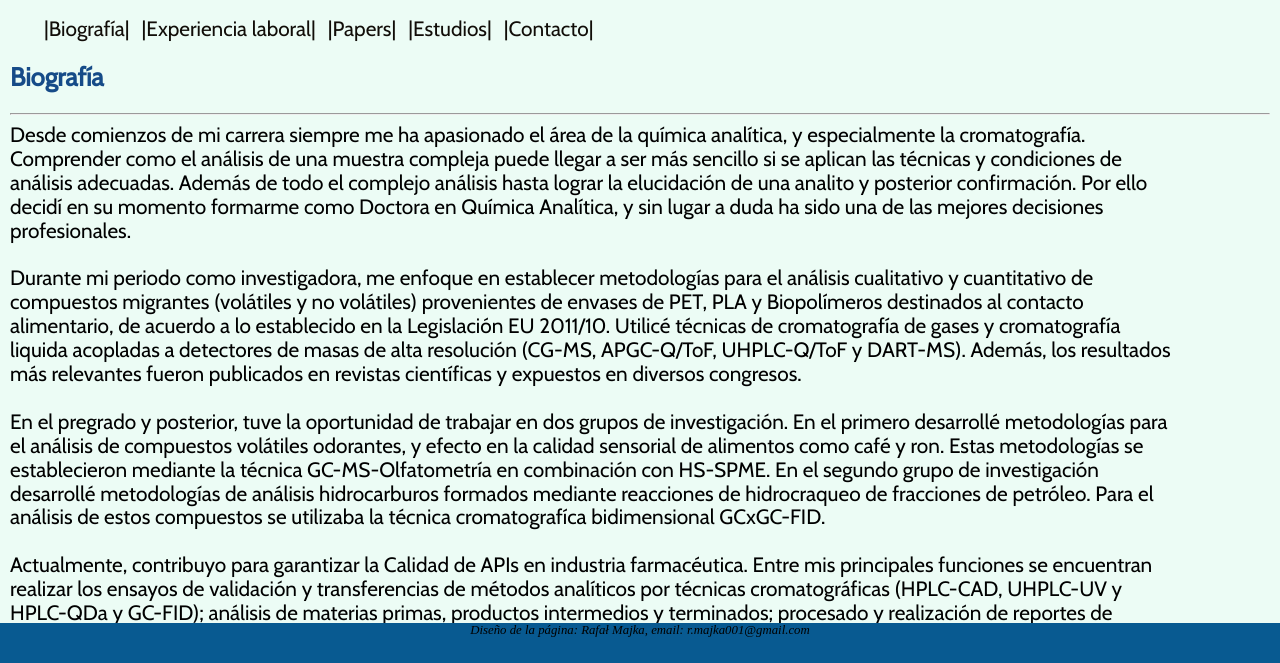
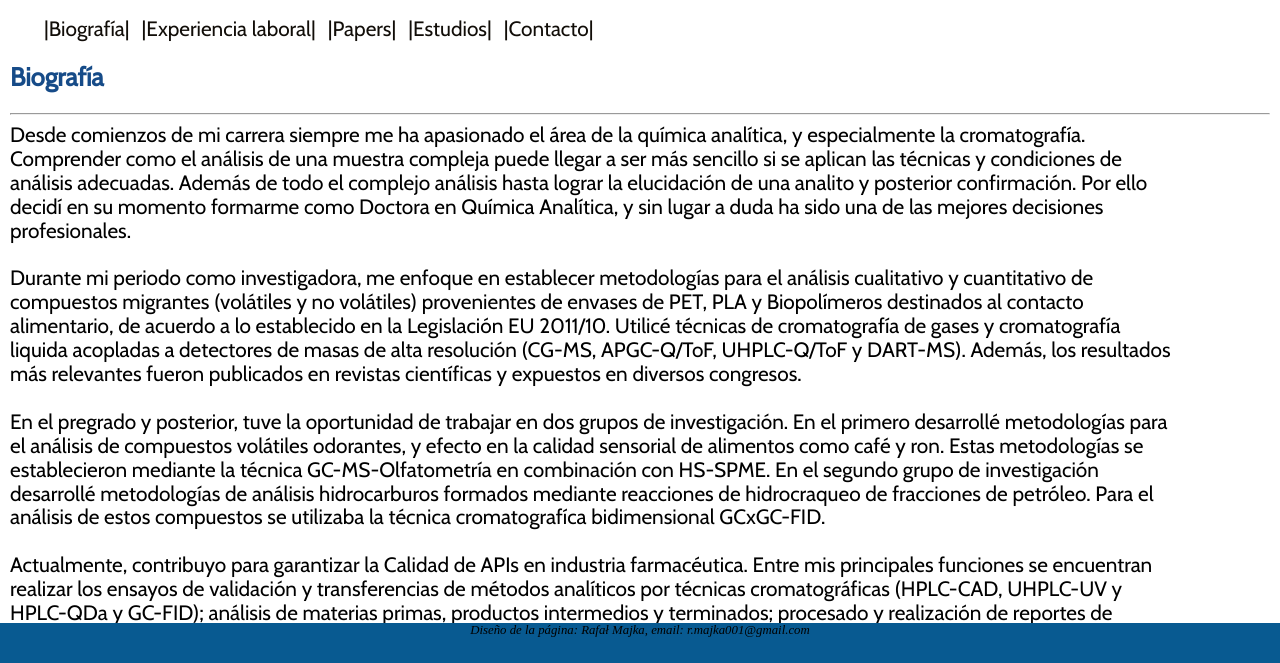
Before and after one commit to rmajka/jazminosorio, a plain HTML site: page index.html in a window 1280 px wide. Shown: the part 276-939 px from the top of the page. Drawn offline with nearby package versions, Linux system fonts and the light colour scheme.

Commit message:
Update styles.css

```diff
--- a/css/styles.css
+++ b/css/styles.css
@@ -137,7 +137,7 @@
     height: auto;
     overflow: auto;
     width: 100%;
-    background-color: #ecfcf5;
+    background-color: #fff;
   }
 
   .contenedor-derecho {
```
